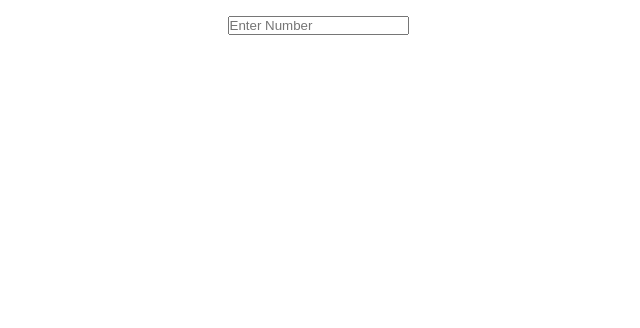
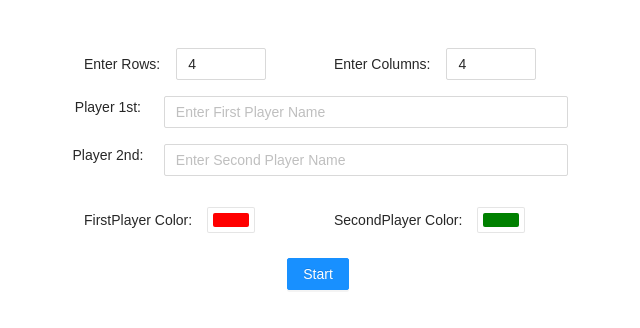
Before and after one commit to TidbitsJS/Gravitrips, a React (Create React App) app: page / in a window 1280 px wide. Shown: the top 328 px of the page, without its empty margins (322-962 px from the left). Built offline with nearby package versions, Linux system fonts and the light colour scheme; a web font is replaced by a local one.

Commit message:
color picker + name input

```diff
--- a/package.json
+++ b/package.json
@@ -6,12 +6,11 @@
     "@testing-library/jest-dom": "^5.11.4",
     "@testing-library/react": "^11.1.0",
     "@testing-library/user-event": "^12.1.10",
+    "antd": "^4.10.0",
     "react": "^17.0.1",
+    "react-color": "^2.19.3",
     "react-dom": "^17.0.1",
-    "react-redux": "^7.2.2",
-    "react-router-dom": "^5.2.0",
     "react-scripts": "4.0.1",
-    "redux": "^4.0.5",
     "web-vitals": "^0.2.4"
   },
   "scripts": {
--- a/src/App.css
+++ b/src/App.css
@@ -7,10 +7,90 @@
   flex-direction: column;
 }
 
-input {
-  margin-top: 1rem;
+.Grid-UserInput {
+  display: flex;
+  flex-direction: row;
+  justify-content: space-between;
+
+  margin-top: 2rem;
+  min-width: 500px;
 }
 
-button {
-  margin-top: 1rem;
+.Grid-Row-UserInput {
+  display: flex;
+  flex-direction: row;
+  justify-content: flex-start;
+  align-items: center;
+
+  margin: 1rem;
+  flex: 1;
 }
+
+.Grid-Col-UserInput {
+  display: flex;
+  flex-direction: row;
+  justify-content: flex-start;
+  align-items: center;
+
+  margin: 1rem;
+  flex: 1;
+}
+
+.Grid-Row-UserInput p,
+.Grid-Col-UserInput p {
+  margin-bottom: 0;
+
+  margin-right: 1rem;
+}
+
+.Grid-ColorChoice {
+  display: flex;
+  flex-direction: row;
+  justify-content: space-between;
+
+  width: 500px;
+}
+
+.Grid-FirstPlayer-ColorChoice,
+.Grid-SecondPlayer-ColorChoice {
+  display: flex;
+  flex-direction: row;
+  justify-content: flex-start;
+  align-items: center;
+
+  margin: 1rem;
+
+  flex: 1;
+}
+
+.Grid-FirstPlayer-ColorChoice p,
+.Grid-SecondPlayer-ColorChoice p {
+  margin-bottom: 0;
+
+  margin-right: 1rem;
+}
+
+.Grid-NameInput {
+  display: flex;
+  flex-direction: column;
+
+  width: 500px;
+}
+
+.Grid-FirstName-Input,
+.Grid-SecondName-Input {
+  display: flex;
+  flex-direction: row;
+  justify-content: flex-start;
+
+  width: 100%;
+  margin-bottom: 1rem;
+}
+
+.Grid-FirstName-Input p,
+.Grid-SecondName-Input p {
+  margin-right: 1rem;
+  margin-bottom: 0;
+
+  width: 100px;
+}
--- a/src/App.js
+++ b/src/App.js
@@ -1,29 +1,12 @@
 import React from "react";
-import { HashRouter as Router, Switch, Route } from "react-router-dom";
-import { Provider } from "react-redux";
 
-import Grid from "./components/Grid";
 import Welcome from "./components/Welcome";
-import store from "./Redux/Store";
 import "./Styles/game.css";
 
 import "./App.css";
 
 function App() {
-  return (
-    <Router>
-      <Provider store={store}>
-        <Switch>
-          <Route exact path="/">
-            <Welcome />
-          </Route>
-          <Route exact path="/game">
-            <Grid />
-          </Route>
-        </Switch>
-      </Provider>
-    </Router>
-  );
+  return <Welcome />;
 }
 
 export default App;
--- a/src/Redux/Reducer.js
+++ /dev/null
@@ -1,21 +0,0 @@
-const initialState = {
-  gridColNumber: 6,
-  gridRowNumber: 7,
-};
-
-const GRID_SELECT = "GRID_SELECT";
-
-export default function reducer(state = initialState, action) {
-  switch (action.type) {
-    case GRID_SELECT: {
-      return {
-        ...state,
-        gridColNumber: action.payload.gridValue,
-        gridRowNumber: action.payload.gridValue,
-      };
-    }
-
-    default:
-      return state;
-  }
-}
--- a/src/Redux/Store.js
+++ /dev/null
@@ -1,4 +0,0 @@
-import { createStore } from "redux";
-import reducer from "./Reducer";
-
-export default createStore(reducer);
--- a/src/components/Grid.js
+++ b/src/components/Grid.js
@@ -4,14 +4,12 @@ export class Grid extends Component {
   state = {
     currentPlayer: {
       play: true,
-      color: "radial-gradient(circle at 100px 100px, #ff1616, #ff4010)",
     },
     nextPlayer: {
       play: false,
-      color: "radial-gradient(circle at 100px 100px, skyblue, blue)",
     },
 
-    board: Array.from(Array(this.props.rows), () =>
+    board: Array.from(Array(this.props.columns), () =>
       Array.from({ length: this.props.rows }, (_, i) => 0)
     ),
   };
@@ -20,27 +18,27 @@ export class Grid extends Component {
     console.log(e.target.style.background === "");
     if (e.target.style.background === "") {
       this.state.currentPlayer.play
-        ? (e.target.style.background = "red")
-        : (e.target.style.background = this.state.nextPlayer.color);
+        ? (e.target.style.background = this.props.firstPlayerColor)
+        : (e.target.style.background = this.props.secondPlayerColor);
     }
     this.setState({ currentPlayer: { play: !this.state.currentPlayer.play } });
   };
 
   render() {
-    console.log(this.state.board);
-    const gridBoardTop = [...new Array(this.props.rows)].map(
+    console.log(this.props.firstPlayerName, this.props.secondPlayerName);
+    const gridBoardTop = [...new Array(this.props.columns)].map(
       (girdRow, index) => (
         <div
           className={`cell row-top col-${index} top`}
           key={index + `cell row-top col-${index} top`}
           onMouseOver={(e) =>
-            (e.target.style.color = this.state.currentPlayer.color)
+            (e.target.style.color = this.props.firstPlayerColor)
           }
         >
           <div
             className="ball"
             onMouseOver={(e) =>
-              (e.target.style.background = this.state.currentPlayer.color)
+              (e.target.style.background = this.props.firstPlayerColor)
             }
             onMouseOut={(e) => (e.target.style.background = "#fff")}
           ></div>
@@ -69,7 +67,7 @@ export class Grid extends Component {
         <div
           className="game-board"
           style={{
-            gridTemplateColumns: `repeat(${this.props.rows}, 1fr)`,
+            gridTemplateColumns: `repeat(${this.props.columns}, 1fr)`,
             gridTemplateRows: `repeat(${this.props.rows}, 1fr)`,
           }}
         >
--- a/src/components/Welcome.js
+++ b/src/components/Welcome.js
@@ -1,38 +1,225 @@
 import React, { Component } from "react";
-import { connect } from "react-redux";
-import { Link } from "react-router-dom";
+import { InputNumber, Button, Input } from "antd";
+import { SketchPicker } from "react-color";
+
+import "antd/dist/antd.css";
 import Grid from "./Grid";
 
 export class Welcome extends Component {
   state = {
-    rows: null,
+    rows: 7,
+    columns: 7,
+    start: false,
+    firstPlayer: {
+      name: "Mr. Red",
+      color: "red",
+    },
+    secondPlayer: {
+      name: "Mr. Green",
+      color: "green",
+    },
+    displayFirstColorPicker: false,
+    displaySecondColorPicker: false,
   };
 
-  gridInput = (value) => {
+  gridRowInput = (value) => {
     console.log(value);
+
+    this.setState({ rows: value });
+  };
+
+  gridColInput = (value) => {
+    console.log(value);
+    this.setState({ columns: value });
+  };
+
+  handleStart = () => {
+    this.setState({ start: true });
+  };
+
+  handleFirstClick = () => {
+    this.setState({
+      displayFirstColorPicker: !this.state.displayFirstColorPicker,
+    });
+  };
+
+  handleSecondClick = () => {
+    this.setState({
+      displaySecondColorPicker: !this.state.displaySecondColorPicker,
+    });
+  };
+
+  handleFirstClose = () => {
+    this.setState({ displayFirstColorPicker: false });
+  };
+
+  handleSecondClose = () => {
+    this.setState({ displaySecondColorPicker: false });
+  };
+
+  handleFirstChange = (color) => {
+    this.setState({
+      firstPlayer: { name: this.state.firstPlayer.name, color: color.hex },
+    });
+  };
+
+  handleSecondChange = (color) => {
+    this.setState({
+      secondPlayer: { name: this.state.secondPlayer.name, color: color.hex },
+    });
+  };
+
+  onFirstPlayerNameChange = (e) => {
+    this.setState({
+      firstPlayer: {
+        name: e.target.value,
+        color: this.state.firstPlayer.color,
+      },
+    });
+  };
+
+  onSecondPlayerNameChange = (e) => {
+    this.setState({
+      secondPlayer: {
+        name: e.target.value,
+        color: this.state.secondPlayer.color,
+      },
+    });
   };
 
   render() {
-    if (!this.state.rows) {
+    const styles = {
+      firstColor: {
+        width: "36px",
+        height: "14px",
+        borderRadius: "2px",
+        background: `${this.state.firstPlayer.color}`,
+      },
+      secondColor: {
+        width: "36px",
+        height: "14px",
+        borderRadius: "2px",
+        background: `${this.state.secondPlayer.color}`,
+      },
+      swatch: {
+        padding: "5px",
+        background: "#fff",
+        borderRadius: "1px",
+        boxShadow: "0 0 0 1px rgba(0,0,0,.1)",
+        display: "inline-block",
+        cursor: "pointer",
+      },
+      popover: {
+        position: "absolute",
+        zIndex: "2",
+      },
+      cover: {
+        position: "fixed",
+        top: "0px",
+        right: "0px",
+        bottom: "0px",
+        left: "0px",
+      },
+    };
+
+    if (!this.state.start) {
       return (
         <div className="App">
-          <input
-            type="Number"
-            onChange={(e) => this.gridInput(e.target.value)}
-            placeholder="Enter Number"
-            onKeyDown={(e) =>
-              e.keyCode === 13 ? this.setState({ rows: e.target.value }) : {}
-            }
-          />
+          <div className="Grid-UserInput">
+            <div className="Grid-Row-UserInput">
+              <p>Enter Rows: </p>
+              <InputNumber
+                min={4}
+                max={10}
+                defaultValue={4}
+                onChange={this.gridRowInput}
+              />
+            </div>
+            <div className="Grid-Col-UserInput">
+              <p>Enter Columns: </p>
+              <InputNumber
+                min={4}
+                max={10}
+                defaultValue={4}
+                onChange={this.gridColInput}
+              />
+            </div>
+          </div>
+
+          <div className="Grid-NameInput">
+            <div className="Grid-FirstName-Input">
+              <p>Player 1st:</p>
+              <Input
+                placeholder="Enter First Player Name"
+                onChange={(e) => this.onFirstPlayerNameChange(e)}
+              />
+            </div>
+            <div className="Grid-SecondName-Input">
+              <p>Player 2nd:</p>
+              <Input
+                placeholder="Enter Second Player Name"
+                onChange={(e) => this.onSecondPlayerNameChange(e)}
+              />
+            </div>
+          </div>
+
+          <div className="Grid-ColorChoice">
+            <div className="Grid-FirstPlayer-ColorChoice">
+              <p>FirstPlayer Color:</p>
+              <div style={styles.swatch} onClick={this.handleFirstClick}>
+                <div style={styles.firstColor} />
+              </div>
+              {this.state.displayFirstColorPicker ? (
+                <div style={styles.popover}>
+                  <div style={styles.cover} onClick={this.handleFirstClose} />
+                  <SketchPicker
+                    color={this.state.firstPlayer.color}
+                    onChange={this.handleFirstChange}
+                  />
+                </div>
+              ) : null}
+            </div>
+
+            <div className="Grid-SecondPlayer-ColorChoice">
+              <p>SecondPlayer Color:</p>
+              <div style={styles.swatch} onClick={this.handleSecondClick}>
+                <div style={styles.secondColor} />
+              </div>
+              {this.state.displaySecondColorPicker ? (
+                <div style={styles.popover}>
+                  <div style={styles.cover} onClick={this.handleSecondClose} />
+                  <SketchPicker
+                    color={this.state.secondPlayer.color}
+                    onChange={this.handleSecondChange}
+                  />
+                </div>
+              ) : null}
+            </div>
+          </div>
+
+          <Button
+            style={{ marginTop: 10 }}
+            type="primary"
+            onClick={this.handleStart}
+          >
+            Start
+          </Button>
         </div>
       );
     } else
       return (
         <div className="App">
-          <Grid rows={+this.state.rows} />
+          <Grid
+            rows={+this.state.rows}
+            columns={+this.state.columns}
+            firstPlayerColor={this.state.firstPlayer.color}
+            secondPlayerColor={this.state.secondPlayer.color}
+            firstPlayerName={this.state.firstPlayer.name}
+            secondPlayerName={this.state.secondPlayer.name}
+          />
         </div>
       );
   }
 }
 
-export default connect()(Welcome);
+export default Welcome;
```
Also changed, not shown: 2 other files (tests, documents, lock files or other folders).
